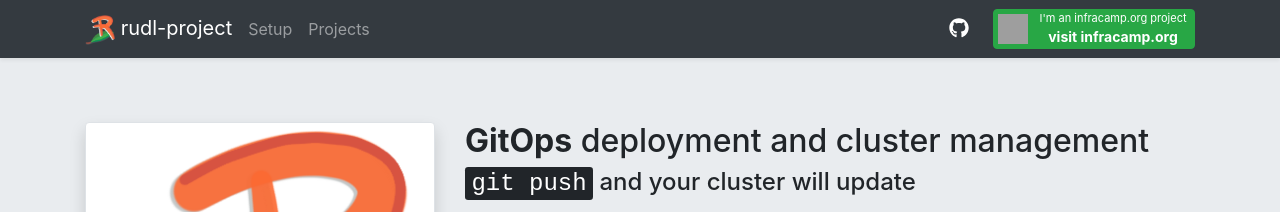
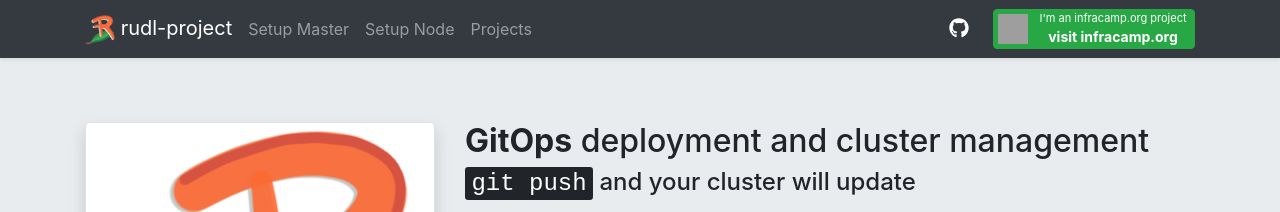
Before and after one commit to rudl-project/rudl.infracamp.org, a Jekyll site: the page built from docs/index.md, in a window 1280 px wide. Shown: the top 212 px of the page. Built offline with Jekyll 4.4.1, drawn with Linux system fonts in a browser that asks for light colours; nearby versions of some CDN libraries; grey boxes are pictures that could not be loaded.

Commit message:
Update navbar with new setup options

```diff
--- a/docs/_data/navbar.yml
+++ b/docs/_data/navbar.yml
@@ -4,8 +4,10 @@ brand_name: "rudl-project"
 brand_href: "/"
 
 main:
-  - name: "Setup"
+  - name: "Setup Master"
     href: "/setup/master"
+  - name: "Setup Node"
+    href: "/setup/node"
   - name: "Projects"
     href: "/projects"
 
```
